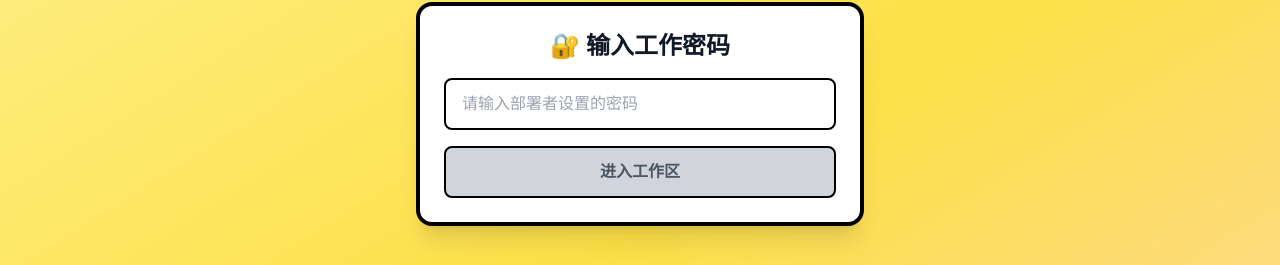
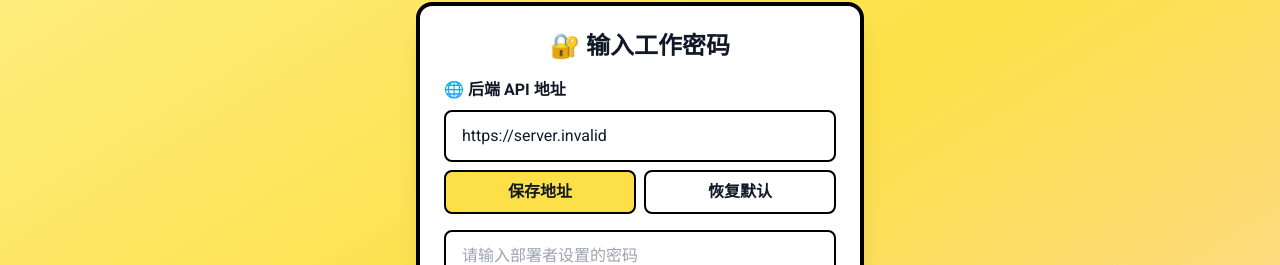
Before and after one commit to hahaha8459812/nano-banana-webui, a Vue app: page / in a window 1280 px wide. Shown: the part 170-435 px from the top of the page. Built offline with nearby package versions, Linux system fonts and the light colour scheme; no server answers.

Commit message:
feat: allow runtime backend url selection

```diff
--- a/src/App.vue
+++ b/src/App.vue
@@ -39,6 +39,38 @@
             <div v-if="!isAuthenticated" class="max-w-md mx-auto bg-white border-4 border-black rounded-2xl p-6 shadow-xl">
                 <h2 class="text-2xl font-black text-center mb-4">🔐 输入工作密码</h2>
                 <form class="space-y-4" @submit.prevent="handleLogin">
+                    <div class="space-y-2">
+                        <label class="font-bold flex items-center gap-2 text-base">
+                            <span>🌐 后端 API 地址</span>
+                        </label>
+                        <div class="flex flex-col gap-2">
+                            <input
+                                type="text"
+                                v-model="serverBaseUrl"
+                                @input="clearBaseUrlMessage"
+                                placeholder="https://example.com:51130"
+                                class="w-full px-4 py-3 border-2 border-black rounded-lg focus:outline-none focus:ring-2 focus:ring-orange-500"
+                            />
+                            <div class="flex flex-col gap-2 sm:flex-row">
+                                <button
+                                    type="button"
+                                    @click="handleSaveServerBaseUrl"
+                                    class="flex-1 px-4 py-2 border-2 border-black rounded-lg bg-yellow-300 hover:bg-yellow-400 font-semibold"
+                                >
+                                    保存地址
+                                </button>
+                                <button
+                                    type="button"
+                                    @click="resetServerBaseUrl"
+                                    class="flex-1 px-4 py-2 border-2 border-black rounded-lg bg-white hover:bg-gray-100 font-semibold"
+                                >
+                                    恢复默认
+                                </button>
+                            </div>
+                        </div>
+                        <p v-if="baseUrlError" class="text-sm text-red-500 flex items-center gap-1">⚠️ {{ baseUrlError }}</p>
+                        <p v-else-if="baseUrlHint" class="text-sm text-green-600 flex items-center gap-1">✅ {{ baseUrlHint }}</p>
+                    </div>
                     <input
                         type="password"
                         v-model="password"
@@ -207,7 +239,7 @@ import {
 import { LocalStorage } from './utils/storage'
 import type { ApiConfigSummary, GalleryEntry, ModelOption, StyleTemplate, ApiModel } from './types'
 import { DEFAULT_MODEL_ID } from './config/api'
-import { API_BASE_URL } from './config/client'
+import { getApiBaseUrl, getDefaultApiBaseUrl, setApiBaseUrl } from './config/client'
 
 const password = ref('')
 const authError = ref('')
@@ -230,6 +262,9 @@ const selectedImages = ref<string[]>([])
 const selectedStyle = ref('')
 const customPrompt = ref('')
 const textToImagePrompt = ref('')
+const serverBaseUrl = ref(getApiBaseUrl())
+const baseUrlError = ref('')
+const baseUrlHint = ref('')
 
 const isLoading = ref(false)
 const isTextToImageLoading = ref(false)
@@ -280,6 +315,46 @@ watch(
         }
     }
 )
+
+const clearBaseUrlMessage = () => {
+    baseUrlError.value = ''
+    baseUrlHint.value = ''
+}
+
+const saveServerBaseUrl = (silent = false) => {
+    if (!silent) {
+        baseUrlHint.value = ''
+    }
+    baseUrlError.value = ''
+    let candidate = serverBaseUrl.value.trim()
+    if (!candidate) {
+        baseUrlError.value = '后端地址不能为空'
+        return false
+    }
+    if (!/^https?:\/\//i.test(candidate)) {
+        candidate = `http://${candidate}`
+    }
+    try {
+        const normalized = new URL(candidate).toString().replace(/\/+$/, '')
+        serverBaseUrl.value = setApiBaseUrl(normalized)
+        if (!silent) {
+            baseUrlHint.value = '已保存后端地址'
+        }
+        return true
+    } catch (error) {
+        baseUrlError.value = '请输入合法的 URL，例如 https://example.com:51130'
+        return false
+    }
+}
+
+const handleSaveServerBaseUrl = () => saveServerBaseUrl(false)
+
+const resetServerBaseUrl = () => {
+    clearBaseUrlMessage()
+    const restored = getDefaultApiBaseUrl()
+    serverBaseUrl.value = setApiBaseUrl(restored)
+    baseUrlHint.value = '已恢复默认地址'
+}
 
 const displayLoading = computed(() => {
     if (latestResultSource.value === 'image') return isLoading.value
@@ -358,8 +433,11 @@ const updateSelectedConfig = (value: string) => {
 
 const handleLogin = async () => {
     if (!password.value.trim()) return
+    authError.value = ''
+    if (!saveServerBaseUrl(true)) {
+        return
+    }
     isAuthenticating.value = true
-    authError.value = ''
     try {
         const { token } = await login(password.value.trim())
         authToken.value = token
@@ -654,7 +732,7 @@ const handleDeleteTemplate = async (id: string) => {
 const withServerBase = (path: string) => {
     if (!path) return path
     if (path.startsWith('http') || path.startsWith('data:')) return path
-    return `${API_BASE_URL.replace(/\/$/, '')}${path}`
+    return `${getApiBaseUrl().replace(/\/$/, '')}${path}`
 }
 
 const normalizeGalleryEntry = (entry: GalleryEntry) => ({
--- a/src/config/client.ts
+++ b/src/config/client.ts
@@ -1 +1,38 @@
-export const API_BASE_URL = import.meta.env.VITE_API_BASE_URL || 'http://localhost:51130'
+import { LocalStorage } from '../utils/storage'
+
+const DEFAULT_API_BASE_URL = import.meta.env.VITE_API_BASE_URL || 'http://localhost:51130'
+
+let runtimeApiBaseUrl: string | null = null
+
+const persistedApiBase = LocalStorage.getApiBaseUrl()
+if (persistedApiBase) {
+    runtimeApiBaseUrl = persistedApiBase
+}
+
+const normalizeUrl = (url: string) => url.replace(/\/+$/, '')
+
+export function getDefaultApiBaseUrl(): string {
+    return DEFAULT_API_BASE_URL
+}
+
+export function getApiBaseUrl(): string {
+    return runtimeApiBaseUrl || DEFAULT_API_BASE_URL
+}
+
+export function setApiBaseUrl(url: string): string {
+    const trimmed = url.trim()
+    if (!trimmed) {
+        runtimeApiBaseUrl = null
+        LocalStorage.clearApiBaseUrl()
+        return DEFAULT_API_BASE_URL
+    }
+    runtimeApiBaseUrl = normalizeUrl(trimmed)
+    LocalStorage.saveApiBaseUrl(runtimeApiBaseUrl)
+    return runtimeApiBaseUrl
+}
+
+export function resetApiBaseUrl(): string {
+    runtimeApiBaseUrl = null
+    LocalStorage.clearApiBaseUrl()
+    return DEFAULT_API_BASE_URL
+}
--- a/src/services/backend.ts
+++ b/src/services/backend.ts
@@ -1,4 +1,4 @@
-import { API_BASE_URL } from '../config/client'
+import { getApiBaseUrl } from '../config/client'
 import type {
     ApiConfigSummary,
     ApiModel,
@@ -23,7 +23,7 @@ async function request<T>(path: string, options: RequestInit = {}, token?: strin
     console.info(`${logPrefix} -> 开始请求`)
 
     try {
-        const response = await fetch(`${API_BASE_URL}${path}`, {
+        const response = await fetch(`${getApiBaseUrl()}${path}`, {
             ...options,
             headers
         })
--- a/src/utils/storage.ts
+++ b/src/utils/storage.ts
@@ -3,6 +3,7 @@ export class LocalStorage {
     private static readonly AUTH_TOKEN = 'nano-banana-auth-token'
     private static readonly SELECTED_CONFIG = 'nano-banana-config-id'
     private static readonly MODEL_SELECTIONS = 'nano-banana-model-selection'
+    private static readonly API_BASE_URL = 'nano-banana-api-base-url'
 
     static saveAuthToken(token: string): void {
         try {
@@ -70,6 +71,32 @@ export class LocalStorage {
         this.clearAuthToken()
         localStorage.removeItem(this.SELECTED_CONFIG)
         localStorage.removeItem(this.MODEL_SELECTIONS)
+        // 保留 API 地址，方便下次登录继续使用
+    }
+
+    static saveApiBaseUrl(url: string): void {
+        try {
+            localStorage.setItem(this.API_BASE_URL, url)
+        } catch (error) {
+            console.warn('无法存储后端地址:', error)
+        }
+    }
+
+    static getApiBaseUrl(): string {
+        try {
+            return localStorage.getItem(this.API_BASE_URL) || ''
+        } catch (error) {
+            console.warn('无法读取后端地址:', error)
+            return ''
+        }
+    }
+
+    static clearApiBaseUrl(): void {
+        try {
+            localStorage.removeItem(this.API_BASE_URL)
+        } catch (error) {
+            console.warn('无法清除后端地址:', error)
+        }
     }
 
     private static getModelSelectionMap(): Record<string, string> {
```
